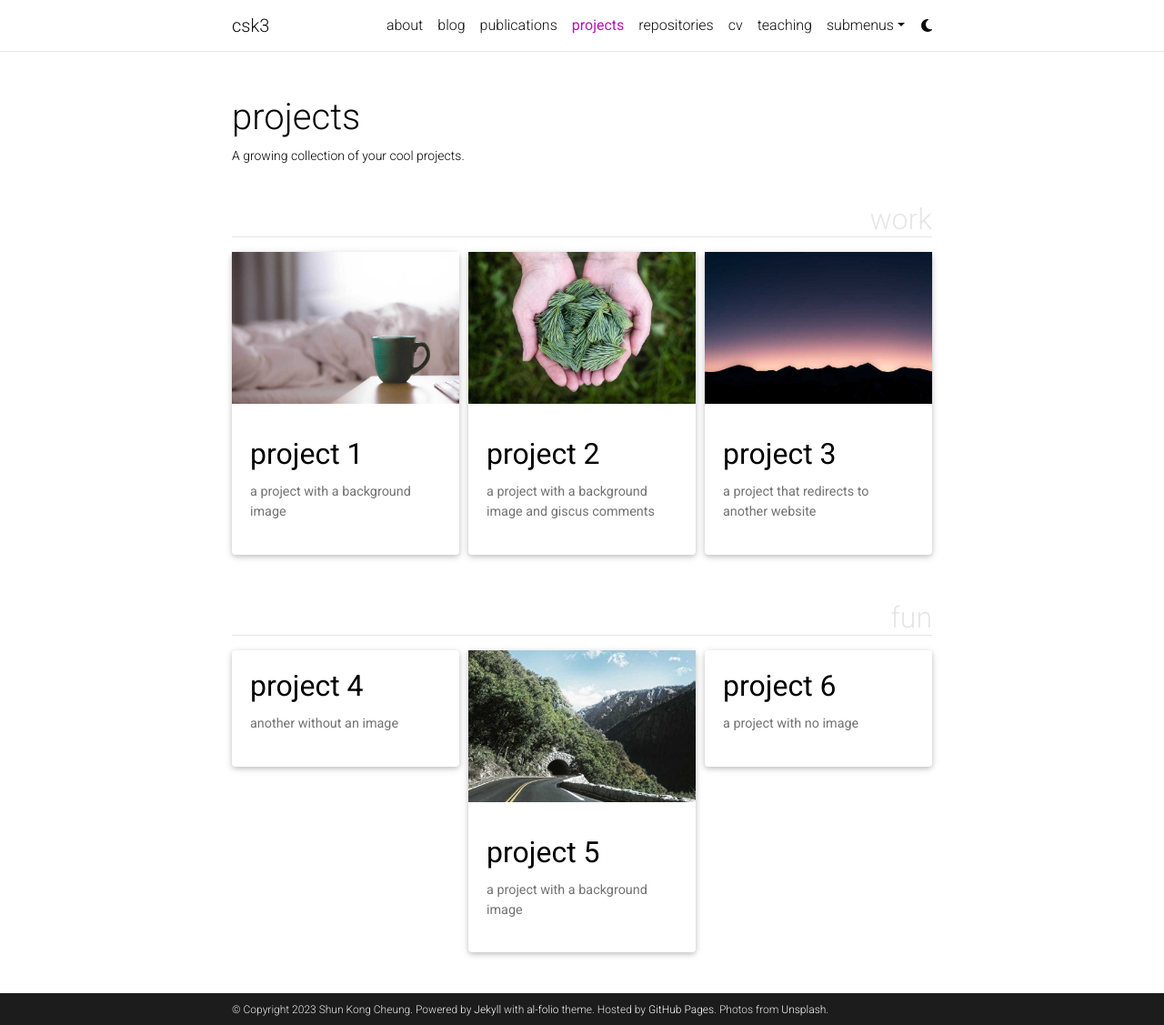
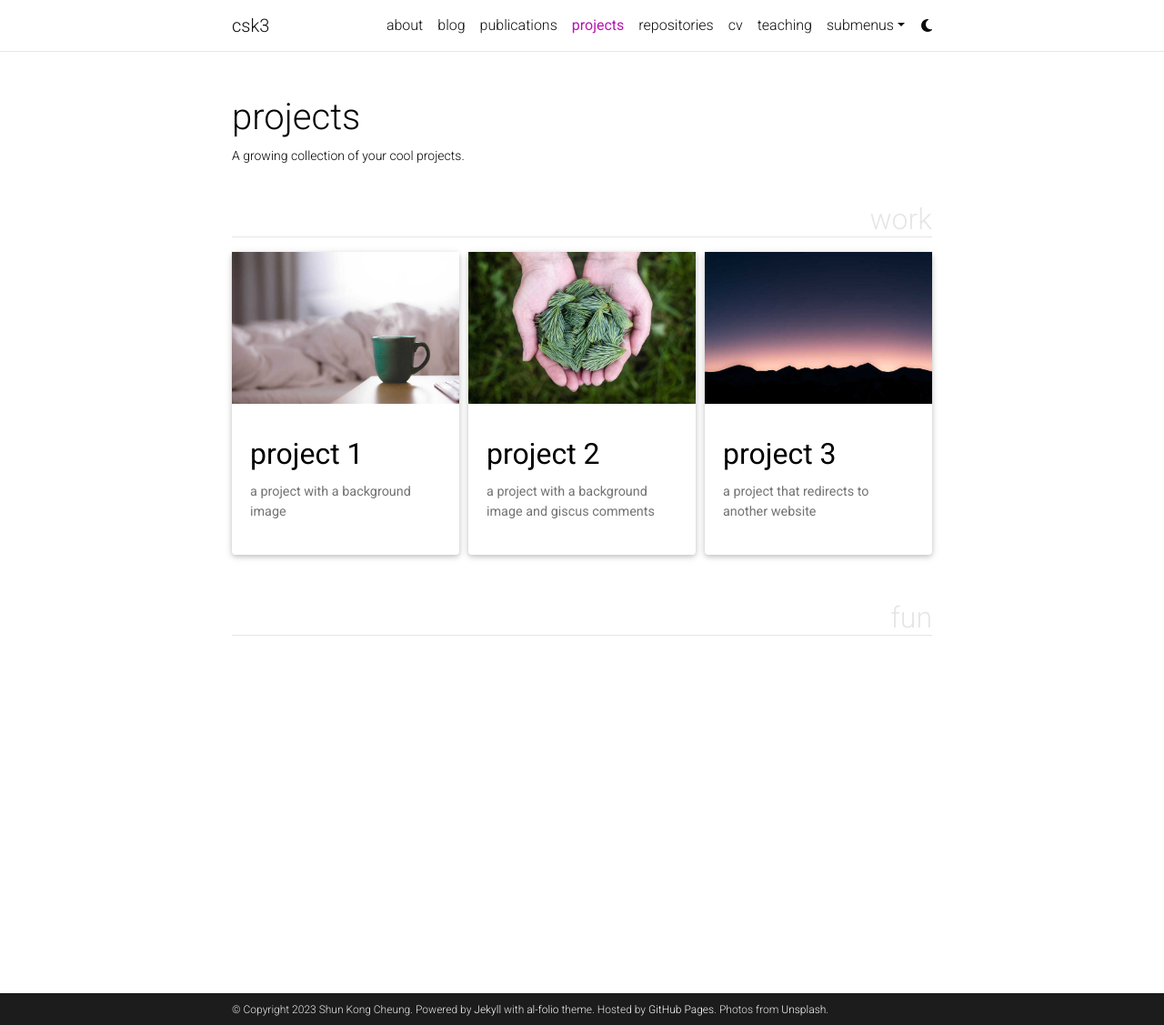
Before and after one commit to csk3/csk3.github.io, a Jekyll site: the page built from _pages/projects.md, in a window 1280 px wide and 1127 px high. Shown: the whole window at 91% size. Built offline with Jekyll 4.4.1, drawn with Linux system fonts in a browser that asks for light colours; comment, search, counter and statistics services are not loaded; a style sheet for code colours, icons or effects is not loaded.

````diff
--- a/_projects/4_project.md
+++ /dev/null
@@ -1,80 +0,0 @@
----
-layout: page
-title: project 4
-description: another without an image
-img:
-importance: 3
-category: fun
----
-
-Every project has a beautiful feature showcase page.
-It's easy to include images in a flexible 3-column grid format.
-Make your photos 1/3, 2/3, or full width.
-
-To give your project a background in the portfolio page, just add the img tag to the front matter like so:
-
-    ---
-    layout: page
-    title: project
-    description: a project with a background image
-    img: /assets/img/12.jpg
-    ---
-
-<div class="row">
-    <div class="col-sm mt-3 mt-md-0">
-        {% include figure.html path="assets/img/1.jpg" title="example image" class="img-fluid rounded z-depth-1" %}
-    </div>
-    <div class="col-sm mt-3 mt-md-0">
-        {% include figure.html path="assets/img/3.jpg" title="example image" class="img-fluid rounded z-depth-1" %}
-    </div>
-    <div class="col-sm mt-3 mt-md-0">
-        {% include figure.html path="assets/img/5.jpg" title="example image" class="img-fluid rounded z-depth-1" %}
-    </div>
-</div>
-<div class="caption">
-    Caption photos easily. On the left, a road goes through a tunnel. Middle, leaves artistically fall in a hipster photoshoot. Right, in another hipster photoshoot, a lumberjack grasps a handful of pine needles.
-</div>
-<div class="row">
-    <div class="col-sm mt-3 mt-md-0">
-        {% include figure.html path="assets/img/5.jpg" title="example image" class="img-fluid rounded z-depth-1" %}
-    </div>
-</div>
-<div class="caption">
-    This image can also have a caption. It's like magic.
-</div>
-
-You can also put regular text between your rows of images.
-Say you wanted to write a little bit about your project before you posted the rest of the images.
-You describe how you toiled, sweated, *bled* for your project, and then... you reveal its glory in the next row of images.
-
-
-<div class="row justify-content-sm-center">
-    <div class="col-sm-8 mt-3 mt-md-0">
-        {% include figure.html path="assets/img/6.jpg" title="example image" class="img-fluid rounded z-depth-1" %}
-    </div>
-    <div class="col-sm-4 mt-3 mt-md-0">
-        {% include figure.html path="assets/img/11.jpg" title="example image" class="img-fluid rounded z-depth-1" %}
-    </div>
-</div>
-<div class="caption">
-    You can also have artistically styled 2/3 + 1/3 images, like these.
-</div>
-
-
-The code is simple.
-Just wrap your images with `<div class="col-sm">` and place them inside `<div class="row">` (read more about the <a href="https://getbootstrap.com/docs/4.4/layout/grid/">Bootstrap Grid</a> system).
-To make images responsive, add `img-fluid` class to each; for rounded corners and shadows use `rounded` and `z-depth-1` classes.
-Here's the code for the last row of images above:
-
-{% raw %}
-```html
-<div class="row justify-content-sm-center">
-    <div class="col-sm-8 mt-3 mt-md-0">
-        {% include figure.html path="assets/img/6.jpg" title="example image" class="img-fluid rounded z-depth-1" %}
-    </div>
-    <div class="col-sm-4 mt-3 mt-md-0">
-        {% include figure.html path="assets/img/11.jpg" title="example image" class="img-fluid rounded z-depth-1" %}
-    </div>
-</div>
-```
-{% endraw %}
--- a/_projects/5_project.md
+++ /dev/null
@@ -1,80 +0,0 @@
----
-layout: page
-title: project 5
-description: a project with a background image
-img: assets/img/1.jpg
-importance: 3
-category: fun
----
-
-Every project has a beautiful feature showcase page.
-It's easy to include images in a flexible 3-column grid format.
-Make your photos 1/3, 2/3, or full width.
-
-To give your project a background in the portfolio page, just add the img tag to the front matter like so:
-
-    ---
-    layout: page
-    title: project
-    description: a project with a background image
-    img: /assets/img/12.jpg
-    ---
-
-<div class="row">
-    <div class="col-sm mt-3 mt-md-0">
-        {% include figure.html path="assets/img/1.jpg" title="example image" class="img-fluid rounded z-depth-1" %}
-    </div>
-    <div class="col-sm mt-3 mt-md-0">
-        {% include figure.html path="assets/img/3.jpg" title="example image" class="img-fluid rounded z-depth-1" %}
-    </div>
-    <div class="col-sm mt-3 mt-md-0">
-        {% include figure.html path="assets/img/5.jpg" title="example image" class="img-fluid rounded z-depth-1" %}
-    </div>
-</div>
-<div class="caption">
-    Caption photos easily. On the left, a road goes through a tunnel. Middle, leaves artistically fall in a hipster photoshoot. Right, in another hipster photoshoot, a lumberjack grasps a handful of pine needles.
-</div>
-<div class="row">
-    <div class="col-sm mt-3 mt-md-0">
-        {% include figure.html path="assets/img/5.jpg" title="example image" class="img-fluid rounded z-depth-1" %}
-    </div>
-</div>
-<div class="caption">
-    This image can also have a caption. It's like magic.
-</div>
-
-You can also put regular text between your rows of images.
-Say you wanted to write a little bit about your project before you posted the rest of the images.
-You describe how you toiled, sweated, *bled* for your project, and then... you reveal its glory in the next row of images.
-
-
-<div class="row justify-content-sm-center">
-    <div class="col-sm-8 mt-3 mt-md-0">
-        {% include figure.html path="assets/img/6.jpg" title="example image" class="img-fluid rounded z-depth-1" %}
-    </div>
-    <div class="col-sm-4 mt-3 mt-md-0">
-        {% include figure.html path="assets/img/11.jpg" title="example image" class="img-fluid rounded z-depth-1" %}
-    </div>
-</div>
-<div class="caption">
-    You can also have artistically styled 2/3 + 1/3 images, like these.
-</div>
-
-
-The code is simple.
-Just wrap your images with `<div class="col-sm">` and place them inside `<div class="row">` (read more about the <a href="https://getbootstrap.com/docs/4.4/layout/grid/">Bootstrap Grid</a> system).
-To make images responsive, add `img-fluid` class to each; for rounded corners and shadows use `rounded` and `z-depth-1` classes.
-Here's the code for the last row of images above:
-
-{% raw %}
-```html
-<div class="row justify-content-sm-center">
-    <div class="col-sm-8 mt-3 mt-md-0">
-        {% include figure.html path="assets/img/6.jpg" title="example image" class="img-fluid rounded z-depth-1" %}
-    </div>
-    <div class="col-sm-4 mt-3 mt-md-0">
-        {% include figure.html path="assets/img/11.jpg" title="example image" class="img-fluid rounded z-depth-1" %}
-    </div>
-</div>
-```
-{% endraw %}
--- a/_projects/6_project.md
+++ /dev/null
@@ -1,80 +0,0 @@
----
-layout: page
-title: project 6
-description: a project with no image
-img:
-importance: 4
-category: fun
----
-
-Every project has a beautiful feature showcase page.
-It's easy to include images in a flexible 3-column grid format.
-Make your photos 1/3, 2/3, or full width.
-
-To give your project a background in the portfolio page, just add the img tag to the front matter like so:
-
-    ---
-    layout: page
-    title: project
-    description: a project with a background image
-    img: /assets/img/12.jpg
-    ---
-
-<div class="row">
-    <div class="col-sm mt-3 mt-md-0">
-        {% include figure.html path="assets/img/1.jpg" title="example image" class="img-fluid rounded z-depth-1" %}
-    </div>
-    <div class="col-sm mt-3 mt-md-0">
-        {% include figure.html path="assets/img/3.jpg" title="example image" class="img-fluid rounded z-depth-1" %}
-    </div>
-    <div class="col-sm mt-3 mt-md-0">
-        {% include figure.html path="assets/img/5.jpg" title="example image" class="img-fluid rounded z-depth-1" %}
-    </div>
-</div>
-<div class="caption">
-    Caption photos easily. On the left, a road goes through a tunnel. Middle, leaves artistically fall in a hipster photoshoot. Right, in another hipster photoshoot, a lumberjack grasps a handful of pine needles.
-</div>
-<div class="row">
-    <div class="col-sm mt-3 mt-md-0">
-        {% include figure.html path="assets/img/5.jpg" title="example image" class="img-fluid rounded z-depth-1" %}
-    </div>
-</div>
-<div class="caption">
-    This image can also have a caption. It's like magic.
-</div>
-
-You can also put regular text between your rows of images.
-Say you wanted to write a little bit about your project before you posted the rest of the images.
-You describe how you toiled, sweated, *bled* for your project, and then... you reveal its glory in the next row of images.
-
-
-<div class="row justify-content-sm-center">
-    <div class="col-sm-8 mt-3 mt-md-0">
-        {% include figure.html path="assets/img/6.jpg" title="example image" class="img-fluid rounded z-depth-1" %}
-    </div>
-    <div class="col-sm-4 mt-3 mt-md-0">
-        {% include figure.html path="assets/img/11.jpg" title="example image" class="img-fluid rounded z-depth-1" %}
-    </div>
-</div>
-<div class="caption">
-    You can also have artistically styled 2/3 + 1/3 images, like these.
-</div>
-
-
-The code is simple.
-Just wrap your images with `<div class="col-sm">` and place them inside `<div class="row">` (read more about the <a href="https://getbootstrap.com/docs/4.4/layout/grid/">Bootstrap Grid</a> system).
-To make images responsive, add `img-fluid` class to each; for rounded corners and shadows use `rounded` and `z-depth-1` classes.
-Here's the code for the last row of images above:
-
-{% raw %}
-```html
-<div class="row justify-content-sm-center">
-    <div class="col-sm-8 mt-3 mt-md-0">
-        {% include figure.html path="assets/img/6.jpg" title="example image" class="img-fluid rounded z-depth-1" %}
-    </div>
-    <div class="col-sm-4 mt-3 mt-md-0">
-        {% include figure.html path="assets/img/11.jpg" title="example image" class="img-fluid rounded z-depth-1" %}
-    </div>
-</div>
-```
-{% endraw %}
````
Also changed, not shown: _posts/2020-09-28-github-metadata.md (deleted, +0 -36 lines), _posts/2020-09-28-twitter.md (deleted, +0 -20 lines), _posts/2021-07-04-diagrams.md (deleted, +0 -44 lines), _posts/2022-02-01-redirect.md (deleted, +0 -9 lines), _posts/2022-12-10-giscus-comments.md (deleted, +0 -11 lines), _posts/2023-07-12-post-bibliography.md (+9 -6 lines).
